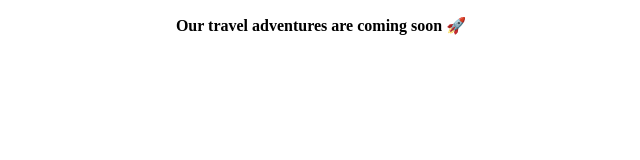
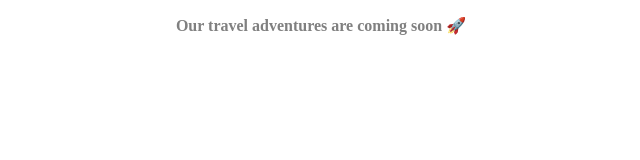
Before and after one commit to JJTripping/jjtripping, a plain HTML site: page index.html in a window 1280 px wide. Shown: the whole page, without its empty margins (319-959 px from the left). Drawn offline with Linux system fonts and the light colour scheme.

Commit message:
Update index.html

```diff
--- a/index.html
+++ b/index.html
@@ -4,7 +4,7 @@
     <title> Welcome to Our Travel Blog</title>
 </head>
 <body>
-  <div style="text-align: center;">
+  <div style="text-align: center; font-size: 22; color: grey;">
     <p><b>Our travel adventures are coming soon </b>🚀</p>
       </div>
 </body>
```
